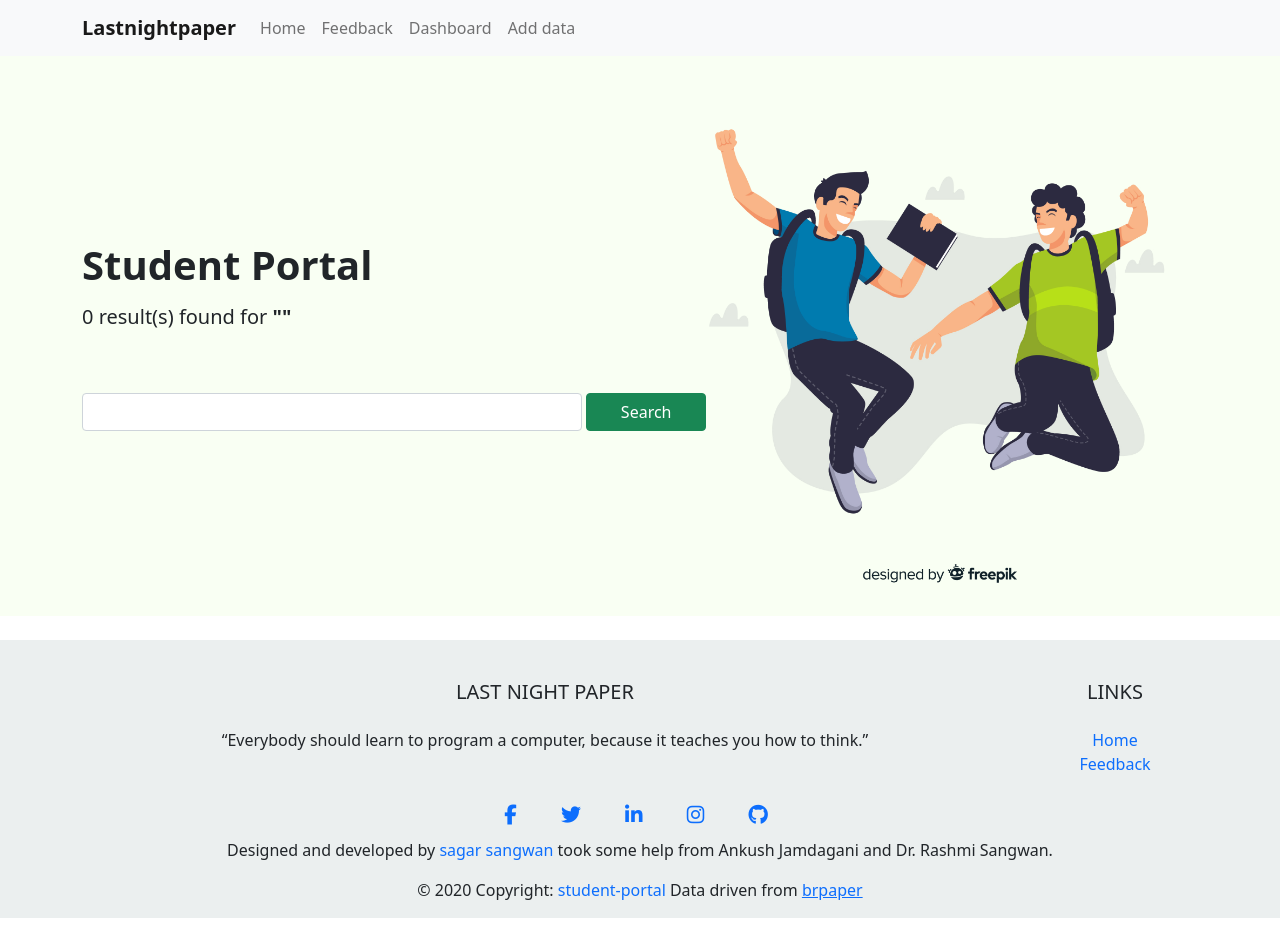
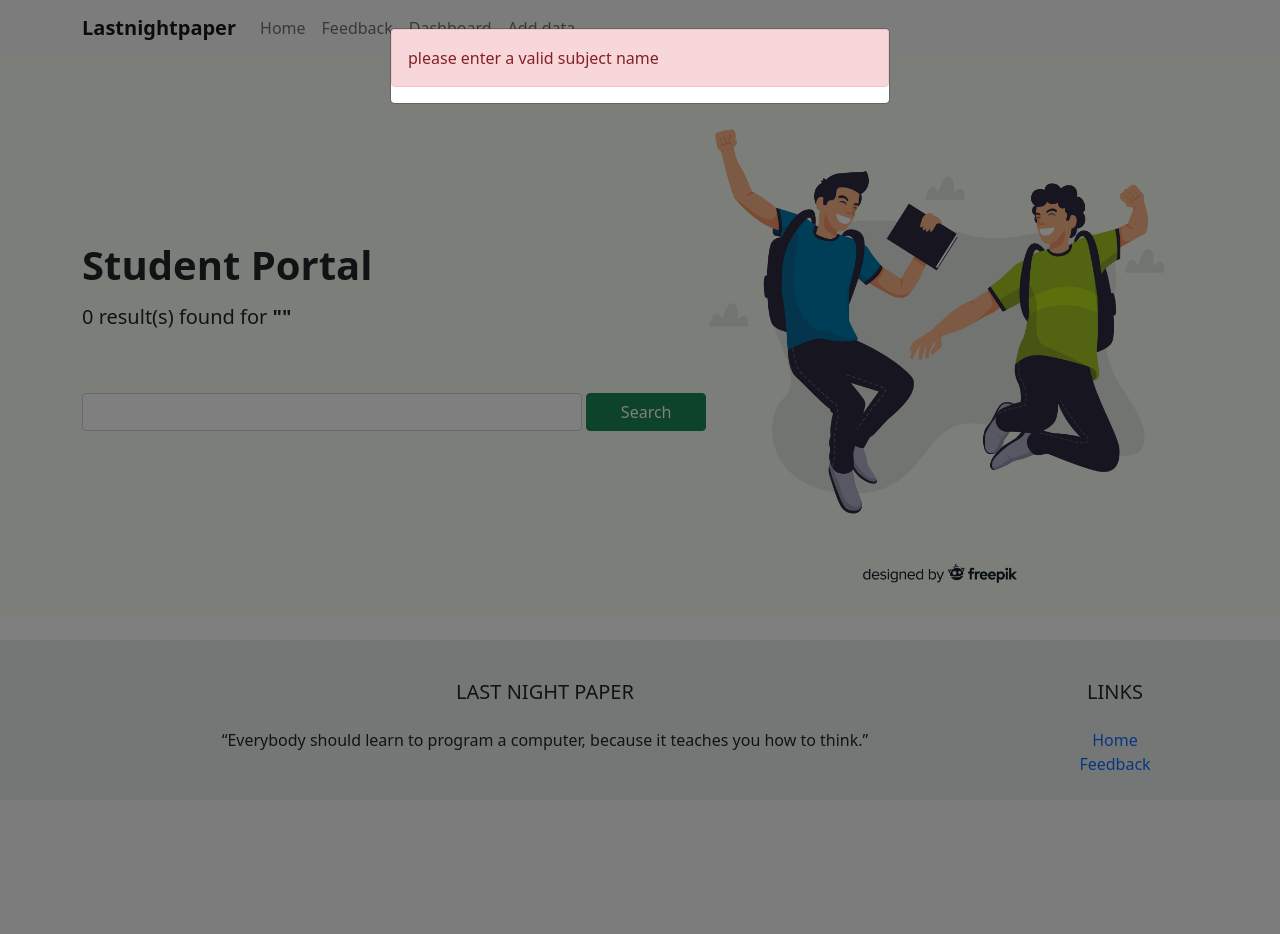
Before and after one commit to sagarsangwan/student-portal, a Flask app: page /search in a window 1280 px wide. After the commit the page ends 770 px from the top, so only its background shows below. Run offline with Flask 2, Linux system fonts and the light colour scheme; parts of the project's set-up code (start-up, migrations or seed data) failed here and were passed over; some libraries are stand-ins or nearby versions.

Commit message:
search.htmi - added modal for showing error

```diff
--- a/templates/pages/search.html
+++ b/templates/pages/search.html
@@ -2,7 +2,7 @@
 {% block content %}
 
 {% set sub_heading %}
-    <h5> {{value|length}} result(s) found for <b>"{{search}}"</b></h5>
+<h5> {{value|length}} result(s) found for <b>"{{search}}"</b></h5>
 {% endset %}
 
 {% with course_name_header="Student Portal", course_subject_header=sub_heading %}
@@ -22,7 +22,27 @@
             </div>
         </div>
         {% endfor %}
+        <div class="col-12">
+            {% if error %}
+            <div class="modal show" id="errorModal" tabindex="-1" aria-labelledby="errorModalLabel" aria-hidden="true">
+                <div class="modal-dialog">
+                    <div class="modal-content">
+                        <div class="alert alert-danger">
+                            {{error}}
+                        </div>
+                    </div>
+                </div>
+            </div>
+            <script>
+                document.addEventListener('DOMContentLoaded', function () {
+                    var myModal = new bootstrap.Modal(document.getElementById('errorModal'))
+                    myModal.show()
+                }, false);
+            </script>
+            {% endif %}
+        </div>
     </div>
+
 </div>
 
 {% endblock %}
```
